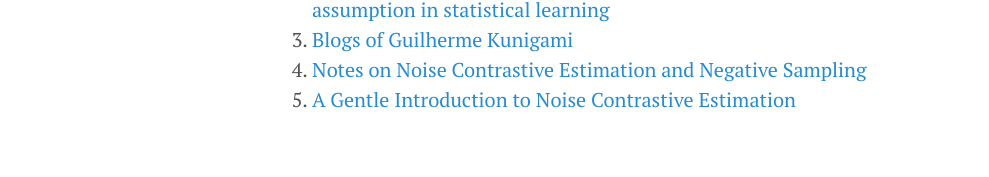
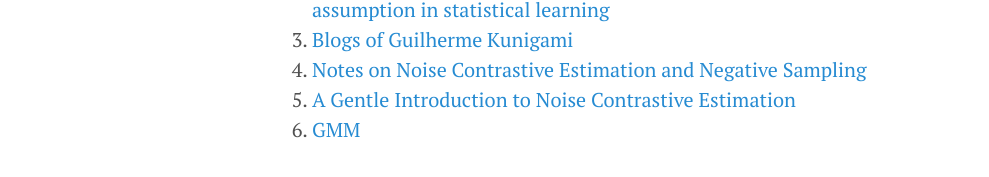
Before and after one commit to raotnameh/raotnameh.github.io, a Jekyll site: the page built from interested-links.md, in a window 1280 px wide. Shown: the part 638-815 px from the top of the page, without its empty margins (8-997 px from the left). Built offline with Jekyll 4.4.1, drawn with Linux system fonts in a browser that asks for light colours.

Commit message:
Update interested-links.md

```diff
--- a/interested-links.md
+++ b/interested-links.md
@@ -12,3 +12,4 @@ title: Interested-Links
 3. [Blogs of Guilherme Kunigami](https://www.kuniga.me)
 4. [Notes on Noise Contrastive Estimation and Negative Sampling](https://arxiv.org/pdf/1410.8251.pdf)
 5. [A Gentle Introduction to Noise Contrastive Estimation](https://www.kdnuggets.com/2019/07/introduction-noise-contrastive-estimation.html)
+6. [GMM](https://www.analyticsvidhya.com/blog/2019/10/gaussian-mixture-models-clustering/)
```
